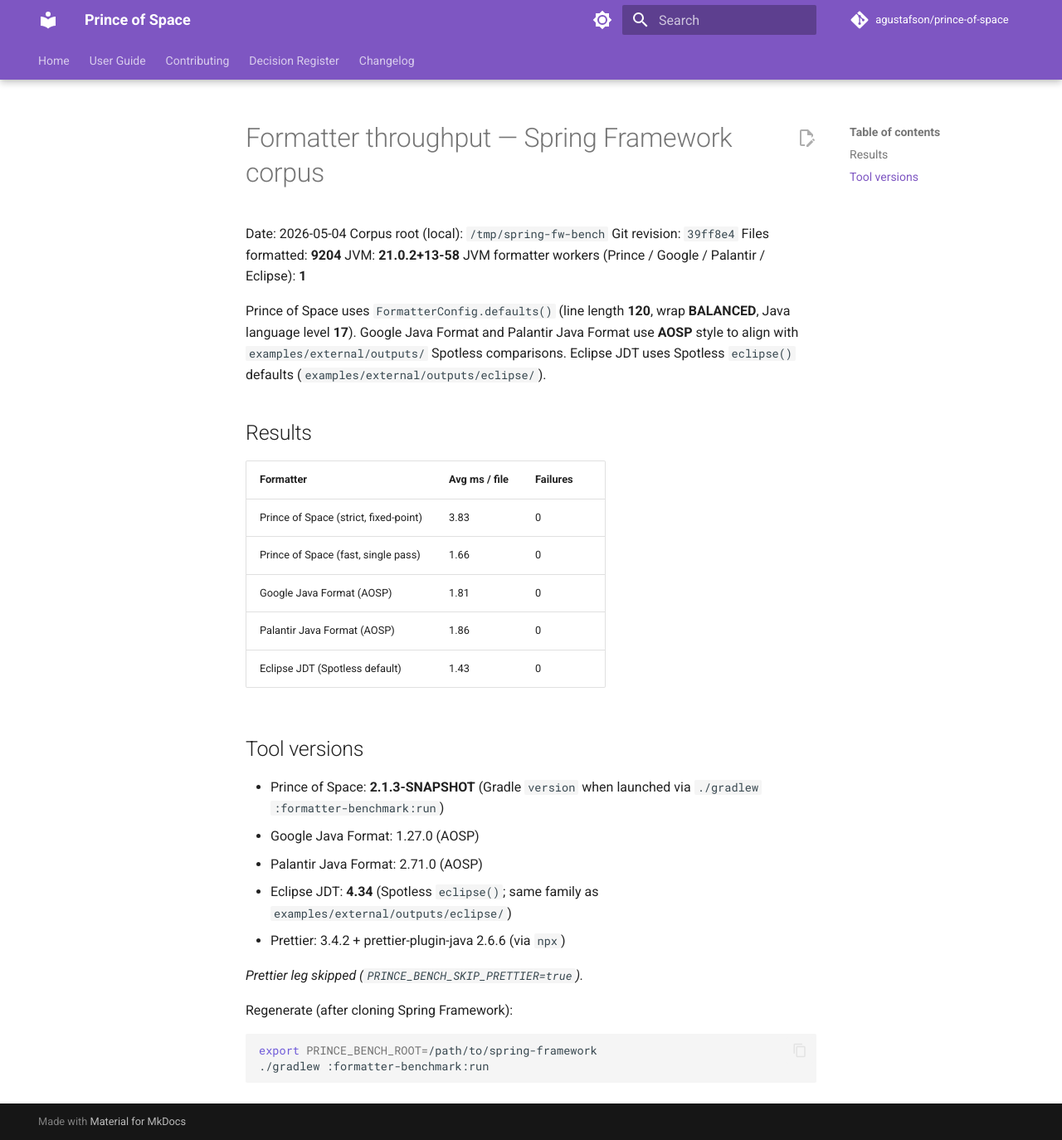
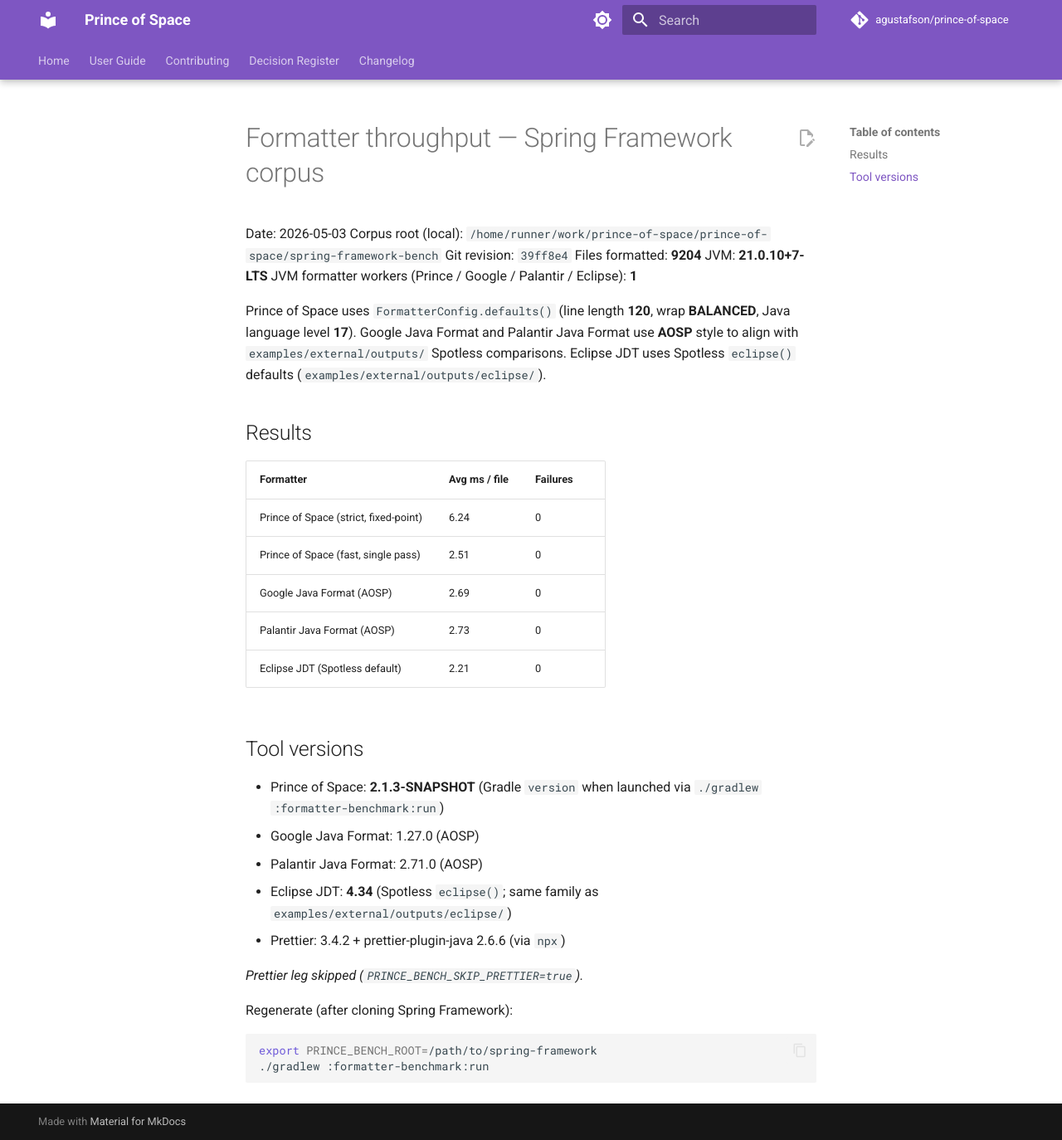
Before and after one commit to agustafson/prince-of-space, an MkDocs documentation site: the page built from docs/perf-results/spring-framework.md, in a window 1280 px wide and 1374 px high. Shown: the whole window at 83% size. Built offline with MkDocs 1.6.1 and Material for MkDocs 9.7.7, drawn with Linux system fonts in a browser that asks for light colours; comment, search, counter and statistics services are not loaded.

Commit message:
chore: refresh Spring benchmark README [skip ci]

```diff
--- a/docs/perf-results/spring-framework.md
+++ b/docs/perf-results/spring-framework.md
@@ -1,10 +1,10 @@
 # Formatter throughput — Spring Framework corpus
 
-Date: 2026-05-04
-Corpus root (local): `/tmp/spring-fw-bench`
+Date: 2026-05-03
+Corpus root (local): `/home/runner/work/prince-of-space/prince-of-space/spring-framework-bench`
 Git revision: `39ff8e4`
 Files formatted: **9204**
-JVM: **21.0.2+13-58**
+JVM: **21.0.10+7-LTS**
 JVM formatter workers (Prince / Google / Palantir / Eclipse): **1**
 
 Prince of Space uses `FormatterConfig.defaults()` (line length **120**, wrap **BALANCED**, Java language level **17**). Google Java Format and Palantir Java Format use **AOSP** style to align with `examples/external/outputs/` Spotless comparisons. Eclipse JDT uses Spotless `eclipse()` defaults (`examples/external/outputs/eclipse/`).
@@ -13,11 +13,11 @@ Prince of Space uses `FormatterConfig.defaults()` (line length **120**, wrap **B
 
 | Formatter | Avg ms / file | Failures |
 |-----------|-----------------|----------|
-| Prince of Space (strict, fixed-point) | 3.83 | 0 |
-| Prince of Space (fast, single pass) | 1.66 | 0 |
-| Google Java Format (AOSP) | 1.81 | 0 |
-| Palantir Java Format (AOSP) | 1.86 | 0 |
-| Eclipse JDT (Spotless default) | 1.43 | 0 |
+| Prince of Space (strict, fixed-point) | 6.24 | 0 |
+| Prince of Space (fast, single pass) | 2.51 | 0 |
+| Google Java Format (AOSP) | 2.69 | 0 |
+| Palantir Java Format (AOSP) | 2.73 | 0 |
+| Eclipse JDT (Spotless default) | 2.21 | 0 |
 
 ## Tool versions
 
```
Also changed, not shown: README.md (+7 -7 lines).
